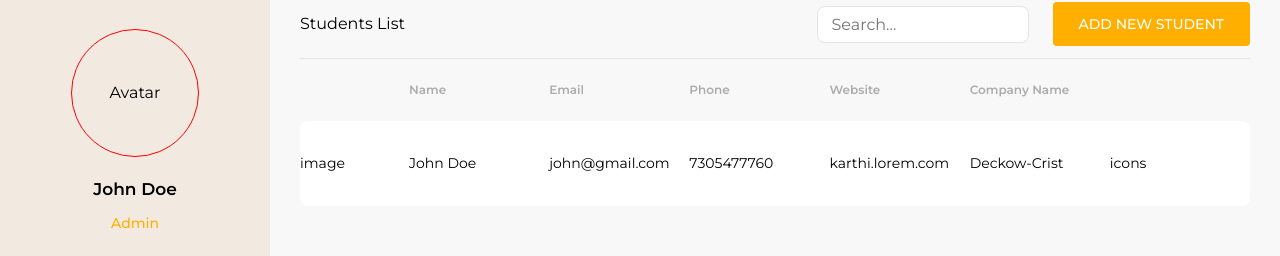
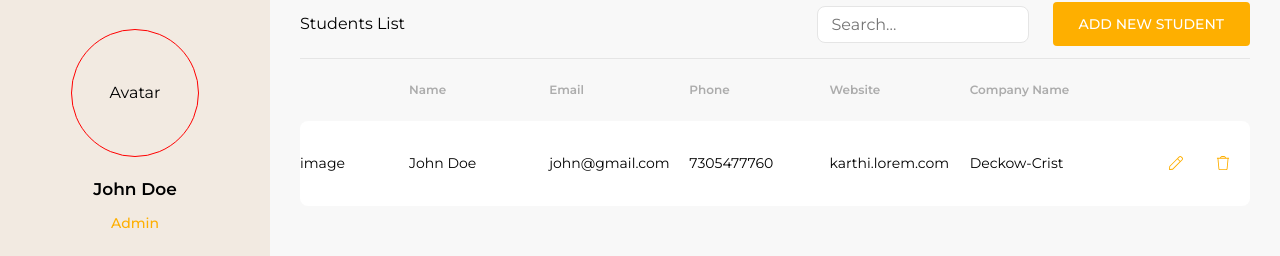
Before and after one commit to mertcancet/dumy-user, a Next.js app: page /dashboard/students in a window 1280 px wide. Shown: the part 69-325 px from the top of the page. Built offline with nearby package versions, Linux system fonts and the light colour scheme.

Commit message:
student items completed

```diff
--- a/src/components/ui/student-list-table-item/index.tsx
+++ b/src/components/ui/student-list-table-item/index.tsx
@@ -1,4 +1,6 @@
 import React from 'react';
+
+import { Pen, Trash } from '../icons';
 
 import styles from './styles.module.css';
 
@@ -11,7 +13,14 @@ const StudentListTableItem = () => {
       <div>7305477760</div>
       <div>karthi.lorem.com</div>
       <div>Deckow-Crist</div>
-      <div>icons</div>
+      <div className={styles.action}>
+        <button>
+          <Pen />
+        </button>
+        <button>
+          <Trash />
+        </button>
+      </div>
     </div>
   );
 };
--- a/src/components/ui/student-list-table-item/styles.module.css
+++ b/src/components/ui/student-list-table-item/styles.module.css
@@ -8,4 +8,11 @@
   height: 85px;
   border-radius: 8px;
   background: #fff;
+  margin-bottom: 10px;
 }
+.action {
+  margin-left: auto;
+  margin-right: 20px;
+  display: flex;
+  gap: 33px;
+}
```
